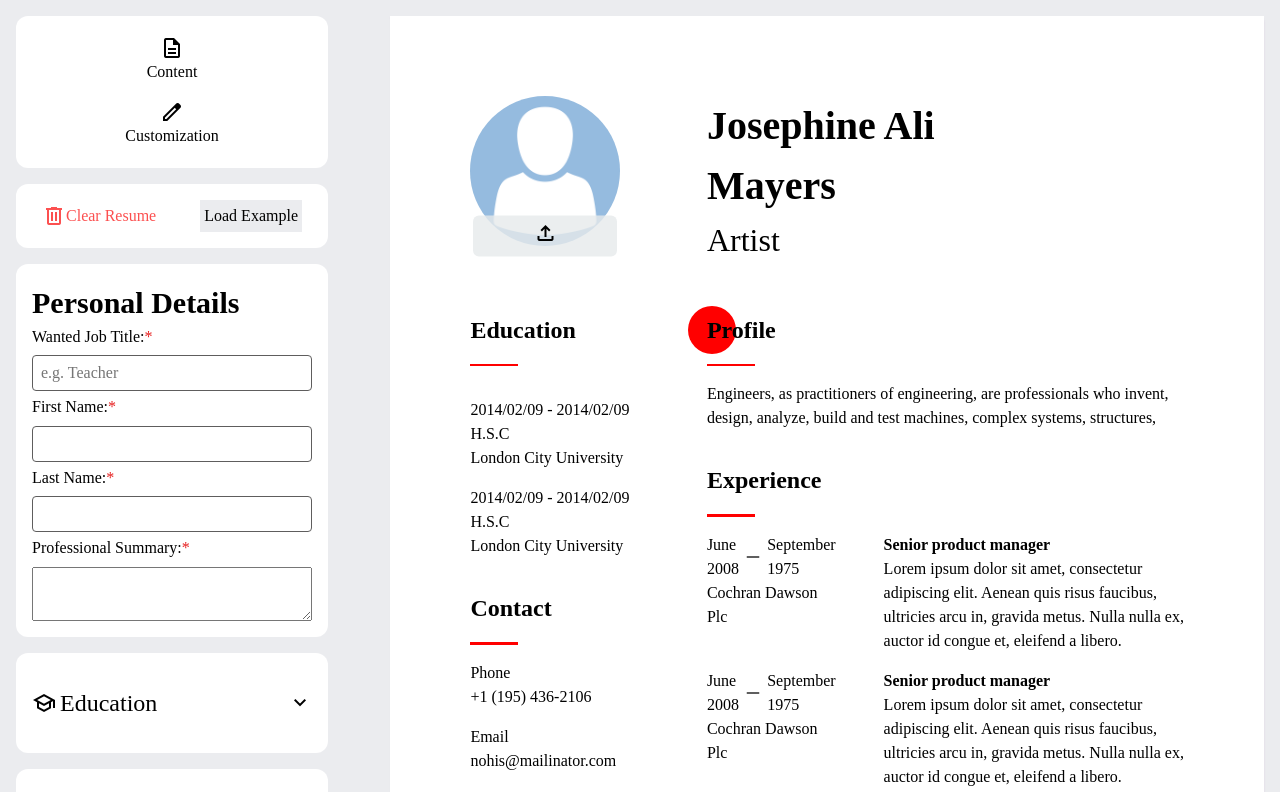
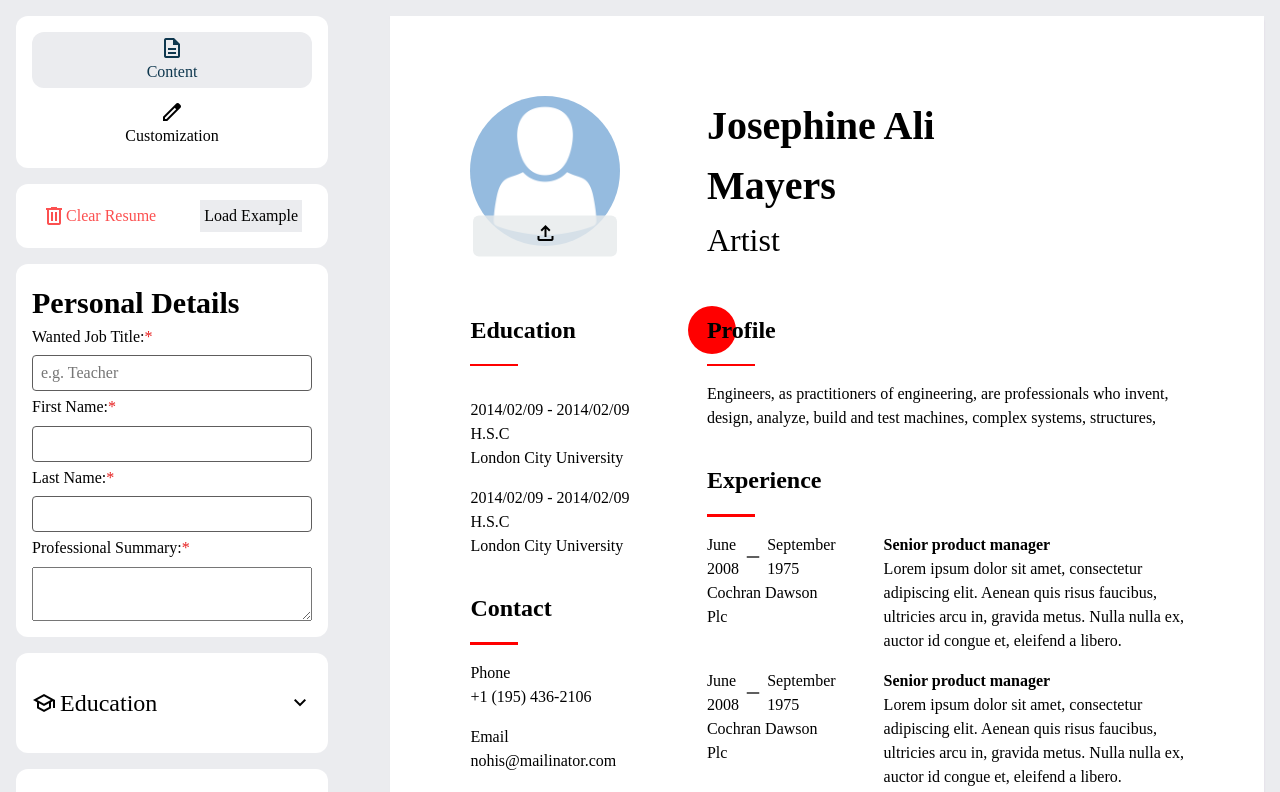
Before and after one commit to ZTanvir/cv-maker, a React (Vite) app: page / in a window 1280 px wide. Shown: the top 792 px of the page. Built offline with nearby package versions, Linux system fonts and the light colour scheme.

Commit message:
style: backgound color change based on click Content or Customize btn

```diff
--- a/src/Components/CvInfo/CustomizeCv/CustomizeCv.jsx
+++ b/src/Components/CvInfo/CustomizeCv/CustomizeCv.jsx
@@ -1,13 +1,26 @@
+import { useState } from "react";
 import styles from "../../../styles/customizeCv.module.css";
 
-const CustomizeCv = ({ handleContent, handleCustomization }) => {
+const CustomizeCv = ({
+    displaySection,
+    handleContent,
+    handleCustomization,
+}) => {
     return (
         <div className={styles.customizeCvContainer}>
-            <div className={styles.description} onClick={handleContent}>
+            <div
+                data-selected={displaySection === "content"}
+                className={styles.description}
+                onClick={handleContent}
+            >
                 <span className="material-symbols-outlined">description</span>
                 Content
             </div>
-            <div className={styles.customization} onClick={handleCustomization}>
+            <div
+                data-selected={displaySection === "customization"}
+                className={styles.customization}
+                onClick={handleCustomization}
+            >
                 <span className="material-symbols-outlined">edit</span>
                 Customization
             </div>
--- a/src/Components/CvInfo/CvInfo.jsx
+++ b/src/Components/CvInfo/CvInfo.jsx
@@ -36,6 +36,7 @@ const CvInfo = ({ cvData, setCvData, handleClearBtn, handleLoadBtn }) => {
             <CustomizeCv
                 handleContent={handleContent}
                 handleCustomization={handleCustomization}
+                displaySection={displaySection}
             />
             <CvDataControl
                 handleClearBtn={handleClearBtn}
--- a/src/styles/customizeCv.module.css
+++ b/src/styles/customizeCv.module.css
@@ -20,3 +20,10 @@
     padding: 0.25rem;
     border-radius: 0.75rem;
 }
+[data-selected="true"] {
+    background-color: #ebecef;
+    color: #0e374e;
+}
+[data-selected="false"] {
+    background-color: #fff;
+}
```
